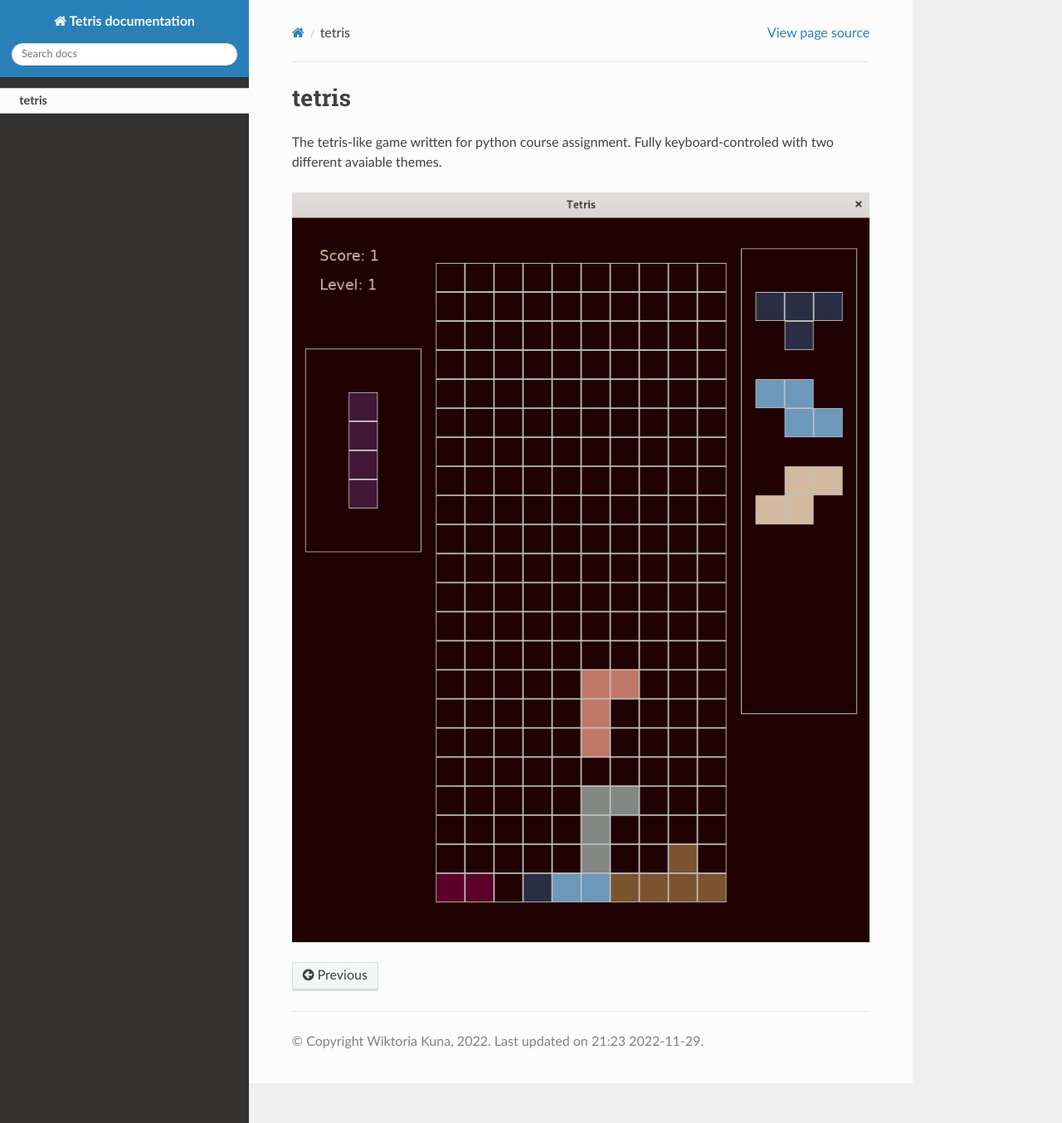
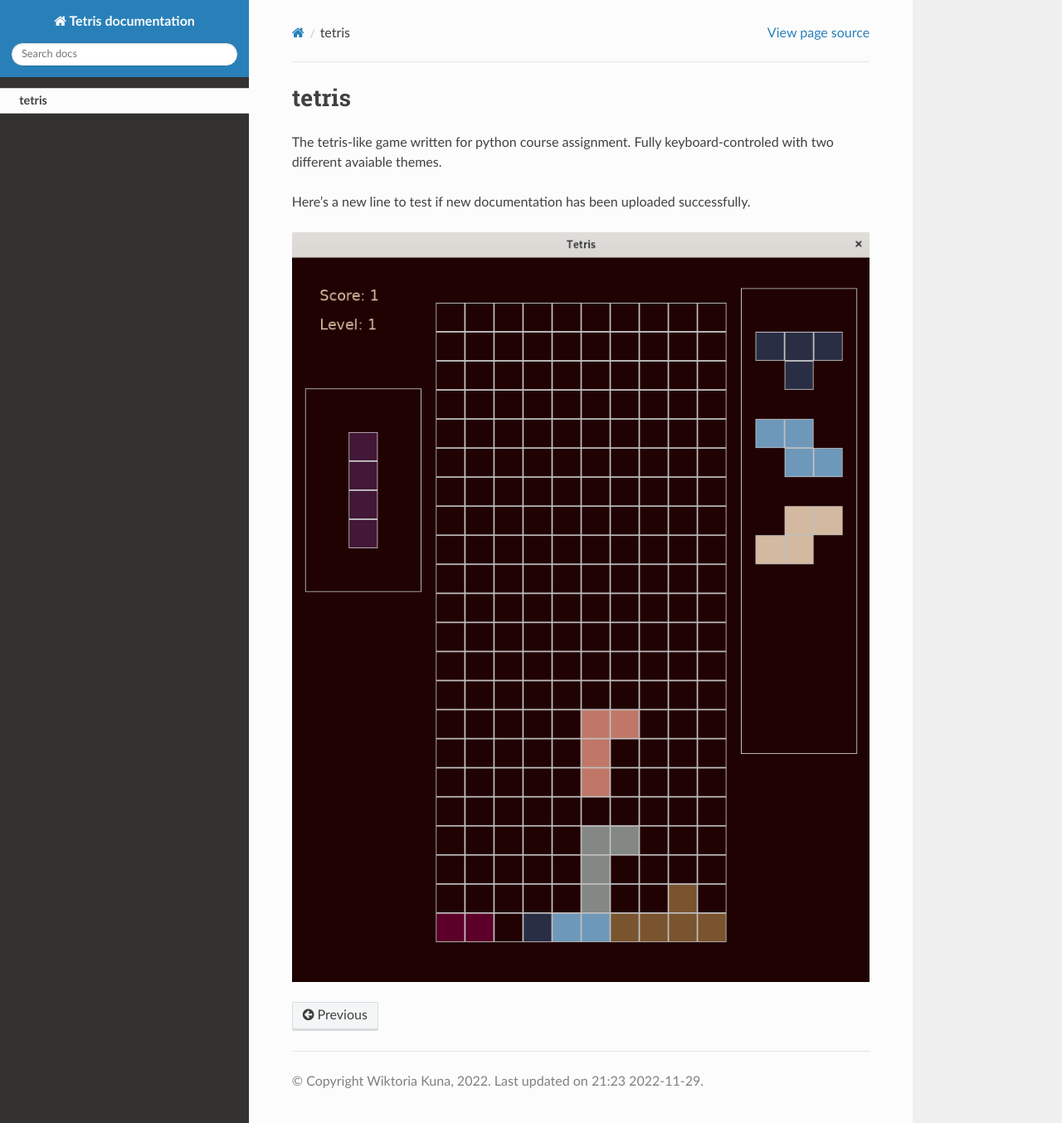
Before and after one commit to wkkuna/tetris, a Sphinx documentation site: the page built from docs/README.md, in a window 1280 px wide and 1354 px high. Shown: the whole window at 83% size. Built offline with Sphinx 7.4.7 and the Read the Docs theme 2.0.0, drawn with Linux system fonts in a browser that asks for light colours.

Commit message:
Change docs to see output

```diff
--- a/docs/README.md
+++ b/docs/README.md
@@ -3,4 +3,7 @@
 The tetris-like game written for python course assignment.
 Fully keyboard-controled with two different avaiable themes.
 
+Here's a new line to test if new documentation has been uploaded
+successfully.
+
 ![](https://github.com/wkkuna/tetris/blob/main/preview.png?raw=true)
```
